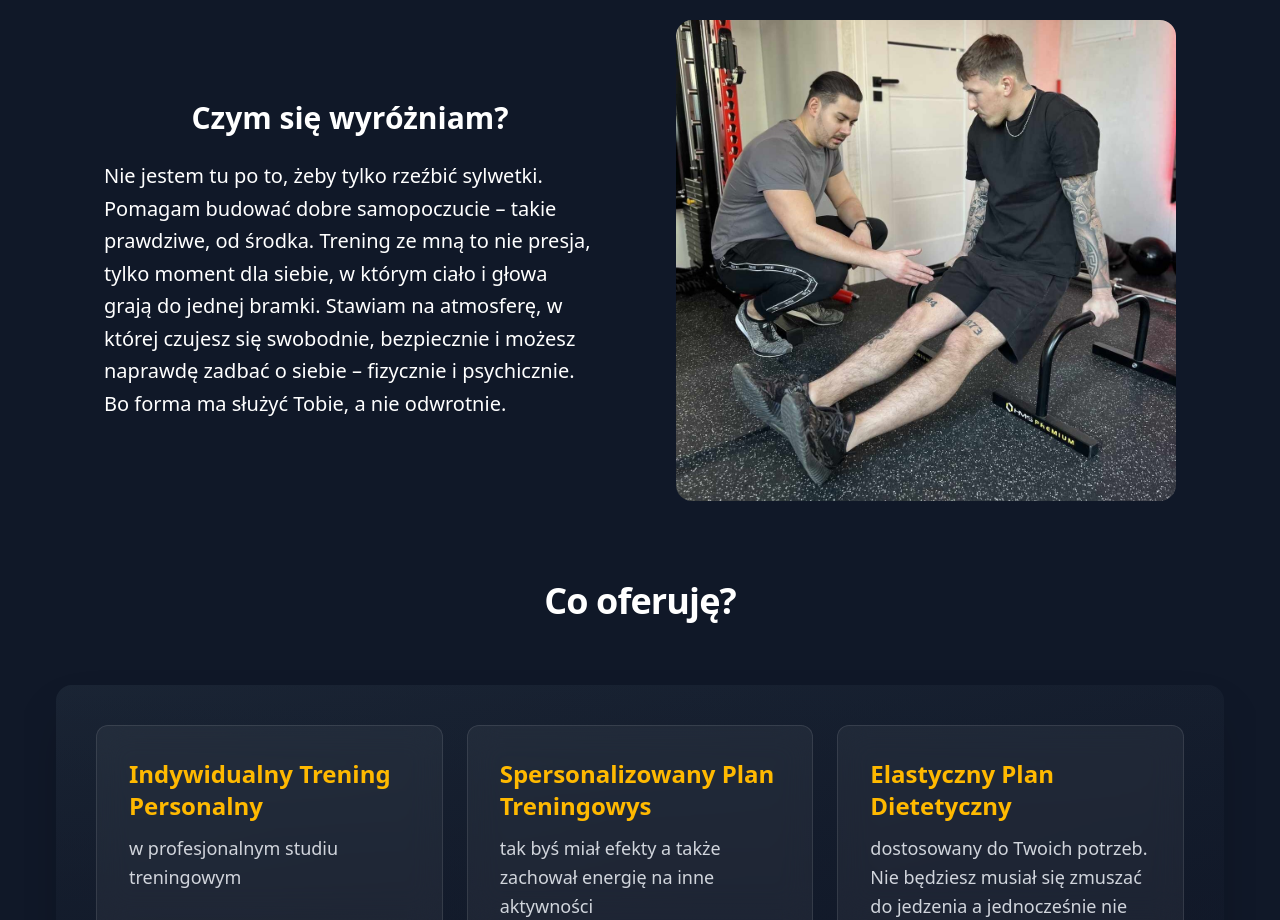
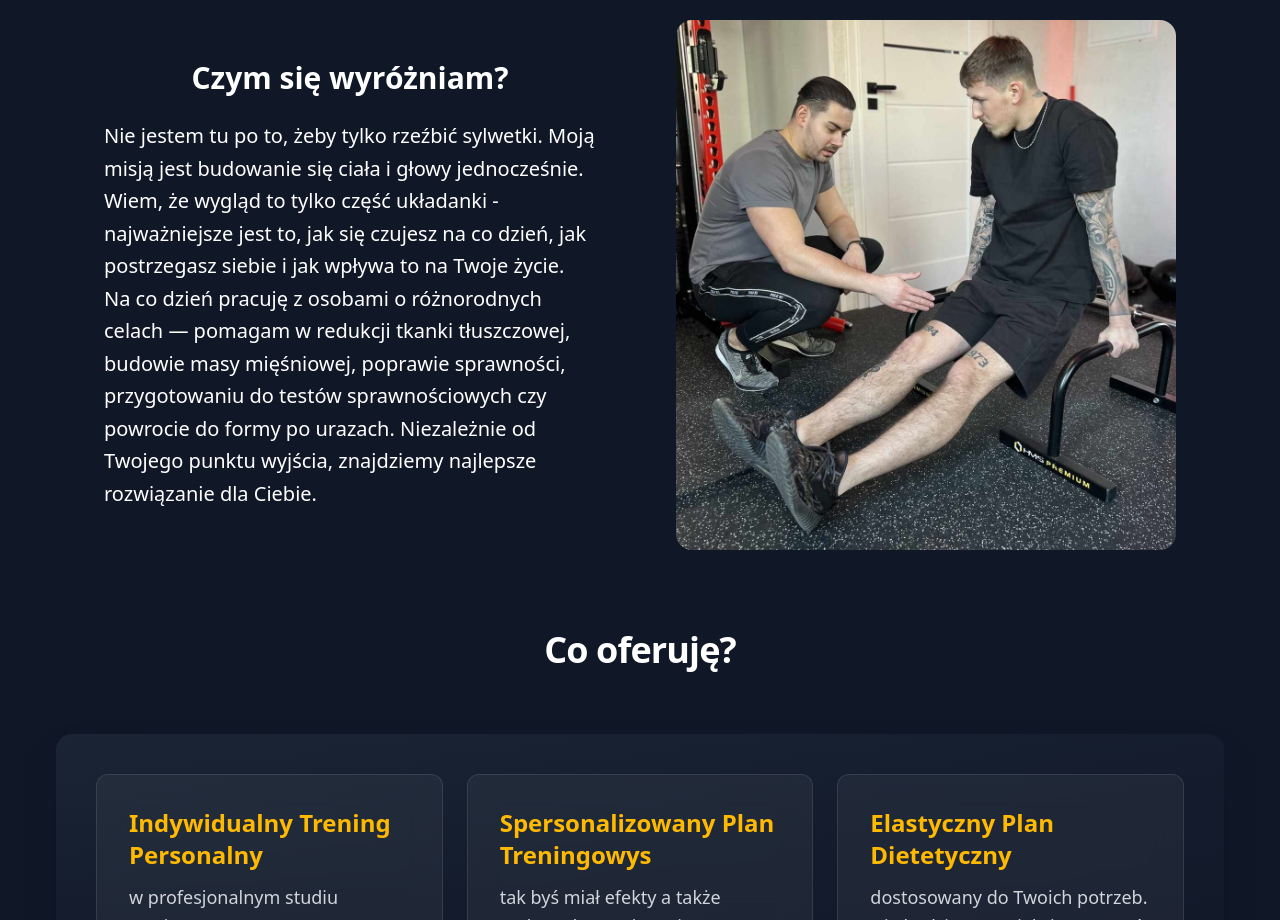
Before and after one commit to kubaw00/personaltrainerpage, a Next.js app: page / in a window 1280 px wide. Shown: the part 880-1800 px from the top of the page. Built offline with nearby package versions, Linux system fonts and the light colour scheme; what tailwindcss-animated would draw is missing.

Commit message:
change text

```diff
--- a/src/app/page.tsx
+++ b/src/app/page.tsx
@@ -53,12 +53,15 @@ export default function Home() {
             Czym się wyróżniam?
           </h2>
           <p className=" leading-relaxed lg:text-xl">
-            Nie jestem tu po to, żeby tylko rzeźbić sylwetki. Pomagam budować
-            dobre samopoczucie – takie prawdziwe, od środka. Trening ze mną to
-            nie presja, tylko moment dla siebie, w którym ciało i głowa grają do
-            jednej bramki. Stawiam na atmosferę, w której czujesz się swobodnie,
-            bezpiecznie i możesz naprawdę zadbać o siebie – fizycznie i
-            psychicznie. Bo forma ma służyć Tobie, a nie odwrotnie.
+            Nie jestem tu po to, żeby tylko rzeźbić sylwetki. Moją misją jest
+            budowanie się ciała i głowy jednocześnie. Wiem, że wygląd to tylko
+            część układanki - najważniejsze jest to, jak się czujesz na co
+            dzień, jak postrzegasz siebie i jak wpływa to na Twoje życie. Na co
+            dzień pracuję z osobami o różnorodnych celach — pomagam w redukcji
+            tkanki tłuszczowej, budowie masy mięśniowej, poprawie sprawności,
+            przygotowaniu do testów sprawnościowych czy powrocie do formy po
+            urazach. Niezależnie od Twojego punktu wyjścia, znajdziemy najlepsze
+            rozwiązanie dla Ciebie.
           </p>
         </div>
 
```
